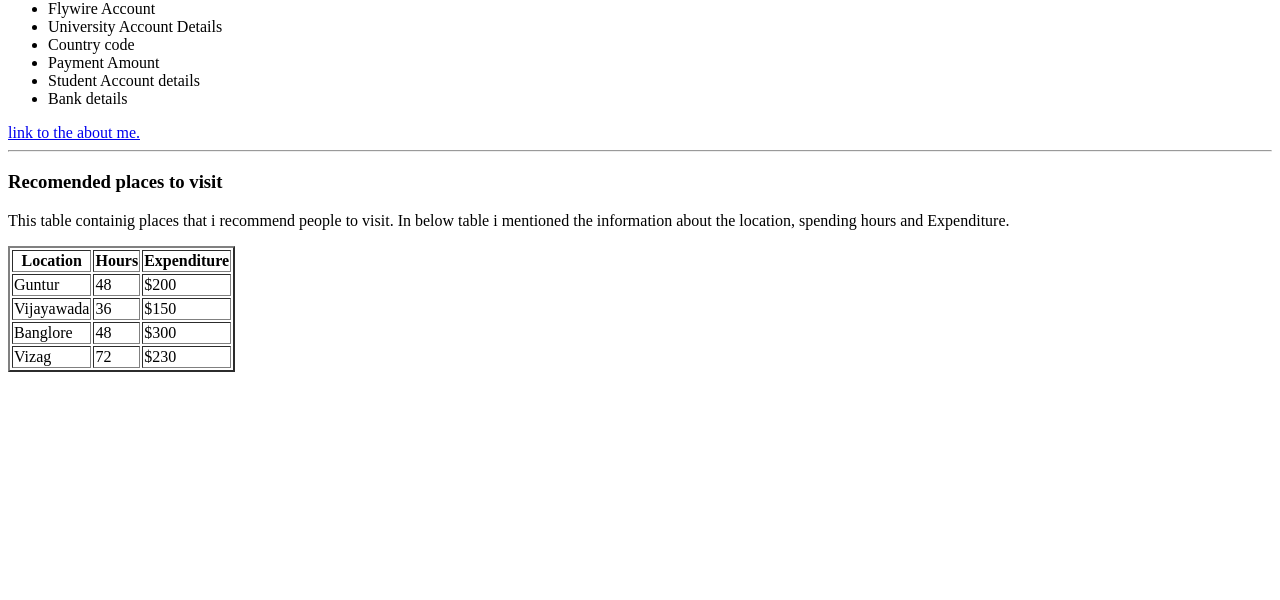
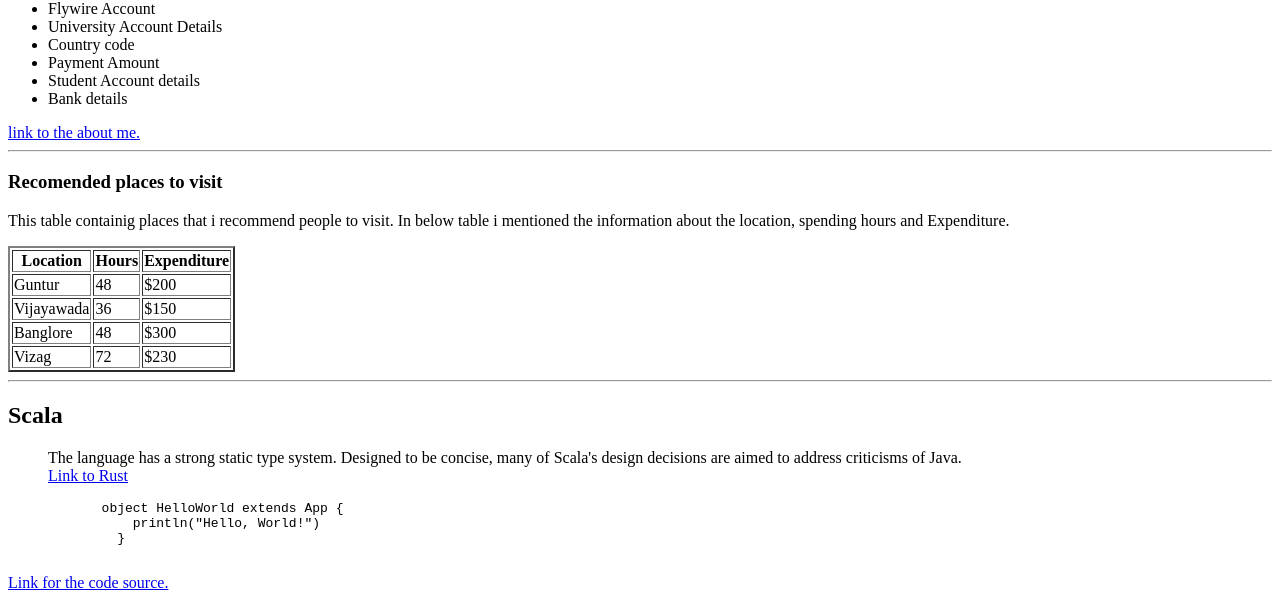
Before and after one commit to 44-563-Web-Apps-S21/webapps-s21-assignment-3-Narendra-kumar-Gunturu, a plain HTML site: page index.html in a window 1280 px wide. Shown: the part 640-1240 px from the top of the page. Before the commit the page ends 1020 px from the top, so only its background shows below. Drawn offline with Linux system fonts and the light colour scheme.

Commit message:
added copde display

```diff
--- a/index.html
+++ b/index.html
@@ -86,5 +86,22 @@
                 <td>$230</td>
             </tr>
         </table>
+        <hr>
+        <h2>Scala</h2>
+        <blockquote>
+            The language has a strong static type system.
+            Designed to be concise, many of Scala's design decisions are aimed to address criticisms of Java.
+            <br>
+            <a href="https://en.wikipedia.org/wiki/Scala_(programming_language)">Link to Rust</a>
+        </blockquote>
+
+        <pre>
+            object HelloWorld extends App {
+                println("Hello, World!")
+              }
+        </pre>
+
+        <a href="https://en.wikipedia.org/wiki/Scala_(programming_language)">Link for the code source.</a>
+
 </body>
 </html>
```
